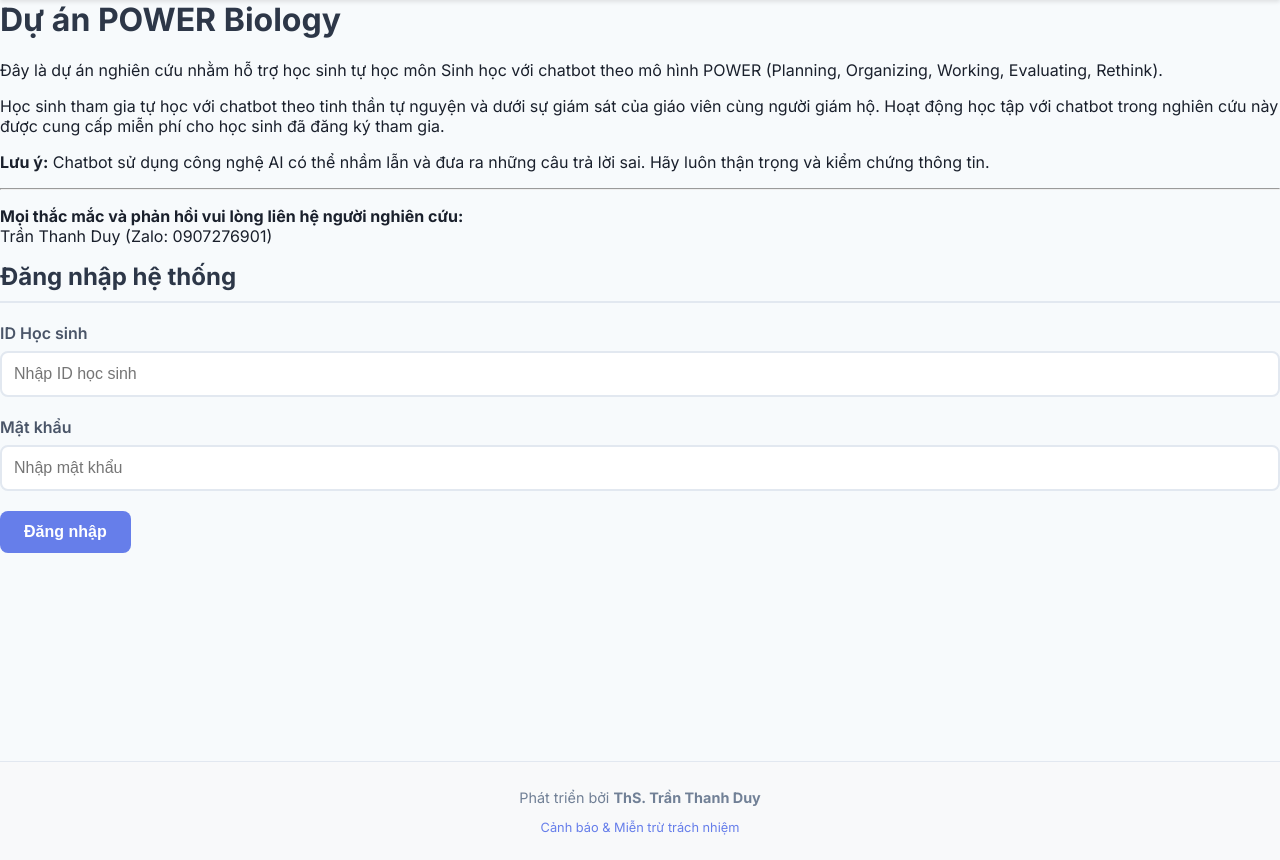
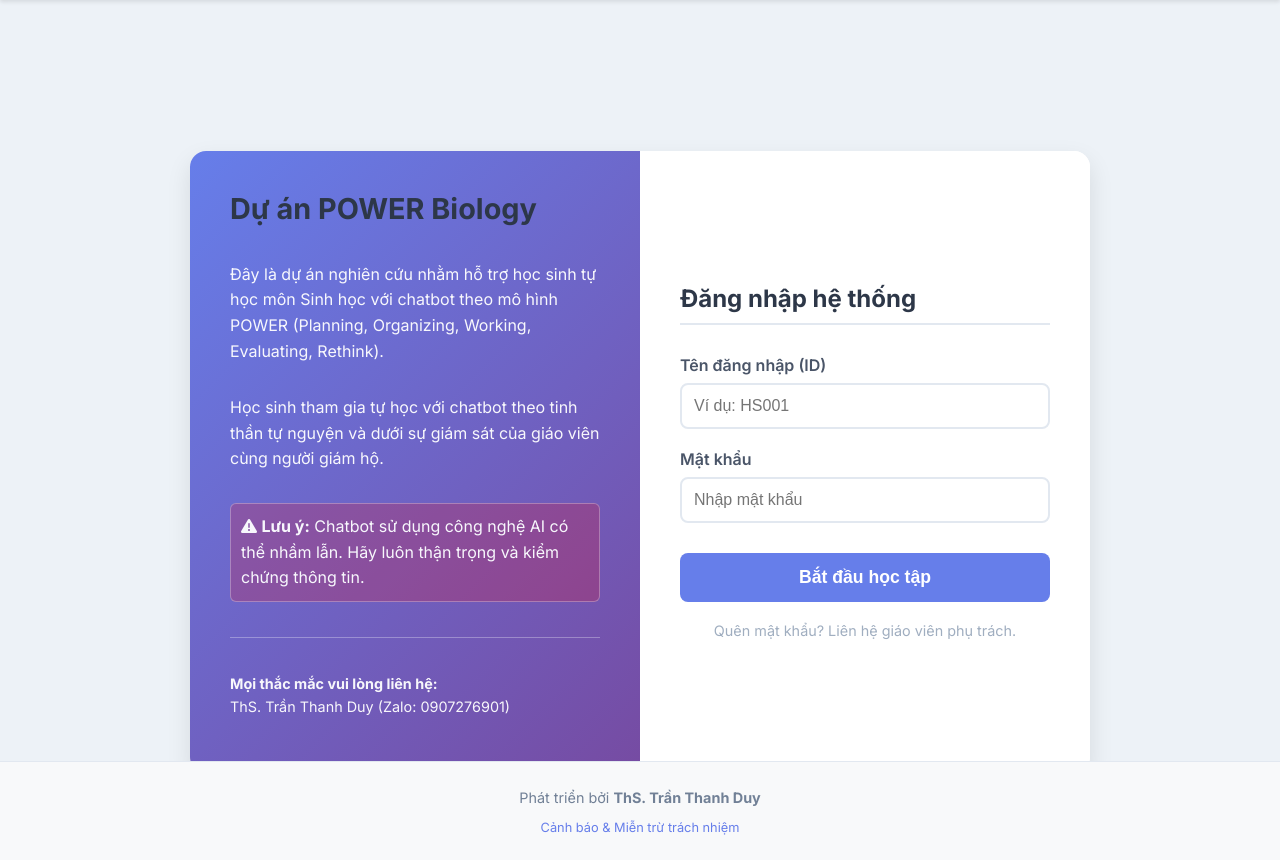
Before and after one commit to tranthanhduysph-coder/power-biology, a Flask app: page /login in a window 1280 px wide. Shown: the part 64-924 px from the top of the page. Run offline with Flask 3, Linux system fonts and the light colour scheme; some libraries are stand-ins or nearby versions.

Commit message:
Update login.html

```diff
--- a/app/templates/login.html
+++ b/app/templates/login.html
@@ -1,35 +1,143 @@
 {% extends "base.html" %}
-{% block title %}Đăng nhập - POWER Biology Chatbot{% endblock %}
 
 {% block content %}
+
+<style>
+    /* Căn giữa màn hình */
+    .login-wrapper {
+        display: flex;
+        justify-content: center;
+        align-items: center;
+        width: 100%;
+        min-height: 100vh;
+        padding: 20px;
+        background-color: #edf2f7; /* Màu nền xám nhẹ */
+    }
+
+    /* Khung chứa chính (Chia 2 cột) */
+    .login-container {
+        display: flex;
+        width: 100%;
+        max-width: 900px;
+        background: white;
+        border-radius: 16px;
+        overflow: hidden;
+        box-shadow: 0 10px 25px rgba(0,0,0,0.1);
+    }
+
+    /* Cột trái: Thông tin */
+    .login-info-panel {
+        flex: 1;
+        background: linear-gradient(135deg, #667eea 0%, #764ba2 100%); /* Màu tím chủ đạo */
+        color: white;
+        padding: 40px;
+        display: flex;
+        flex-direction: column;
+        justify-content: center;
+    }
+
+    .login-info-panel h1 { font-size: 1.8rem; font-weight: 700; margin-bottom: 20px; }
+    .login-info-panel p { font-size: 1rem; line-height: 1.6; margin-bottom: 15px; opacity: 0.95; }
+    .login-info-panel hr { border: 0; border-top: 1px solid rgba(255,255,255,0.3); margin: 20px 0; }
+    .warning-text { background: rgba(255, 0, 0, 0.2); padding: 10px; border-radius: 6px; border: 1px solid rgba(255,255,255,0.3); font-size: 0.9rem; }
+
+    /* Cột phải: Form đăng nhập */
+    .login-form-panel {
+        flex: 1;
+        padding: 40px;
+        background: white;
+        display: flex;
+        flex-direction: column;
+        justify-content: center;
+    }
+
+    .login-form-panel h2 { color: #2d3748; font-weight: 700; margin-bottom: 30px; font-size: 1.5rem; }
+
+    /* Style cho các ô nhập liệu (Input) - Chữ to rõ ràng */
+    .form-group { margin-bottom: 20px; }
+    .form-label { display: block; margin-bottom: 8px; font-weight: 600; color: #4a5568; font-size: 1rem; }
+
+    .form-control {
+        width: 100%;
+        padding: 14px; /* Tăng padding để ô to hơn */
+        font-size: 1.1rem; /* Chữ to hơn */
+        border: 2px solid #e2e8f0;
+        border-radius: 8px;
+        transition: all 0.2s;
+        outline: none;
+    }
+    .form-control:focus { border-color: #667eea; box-shadow: 0 0 0 3px rgba(102,126,234,0.1); }
+
+    /* Nút bấm */
+    .btn-primary {
+        width: 100%;
+        padding: 14px;
+        background-color: #667eea;
+        color: white;
+        border: none;
+        border-radius: 8px;
+        font-size: 1.1rem;
+        font-weight: 600;
+        cursor: pointer;
+        transition: 0.2s;
+        text-align: center;
+    }
+    .btn-primary:hover { background-color: #5a67d8; transform: translateY(-1px); }
+
+    /* Responsive: Trên điện thoại sẽ xếp dọc */
+    @media (max-width: 768px) {
+        .login-container { flex-direction: column; }
+        .login-info-panel { padding: 30px; }
+        .login-form-panel { padding: 30px; }
+    }
+</style>
+
+<div class="login-wrapper">
     <div class="login-container">
 
         <div class="login-info-panel">
             <h1 class="mb-4">Dự án POWER Biology</h1>
             <p>Đây là dự án nghiên cứu nhằm hỗ trợ học sinh tự học môn Sinh học với chatbot theo mô hình POWER (Planning, Organizing, Working, Evaluating, Rethink).</p>
-        <p>Học sinh tham gia tự học với chatbot theo tinh thần tự nguyện và dưới sự giám sát của giáo viên cùng người giám hộ. Hoạt động học tập với chatbot trong nghiên cứu này được cung cấp miễn phí cho học sinh đã đăng ký tham gia.</p>
-        <p class="warning-text"><strong>Lưu ý:</strong> Chatbot sử dụng công nghệ AI có thể nhầm lẫn và đưa ra những câu trả lời sai. Hãy luôn thận trọng và kiểm chứng thông tin.</p>
+            <p>Học sinh tham gia tự học với chatbot theo tinh thần tự nguyện và dưới sự giám sát của giáo viên cùng người giám hộ.</p>
+
+            <p class="warning-text">
+                <i class="fas fa-exclamation-triangle"></i> <strong>Lưu ý:</strong> Chatbot sử dụng công nghệ AI có thể nhầm lẫn. Hãy luôn thận trọng và kiểm chứng thông tin.
+            </p>
+
             <hr>
-        <p class="contact-info"><strong>Mọi thắc mắc và phản hồi vui lòng liên hệ người nghiên cứu:</strong><br>Trần Thanh Duy (Zalo: 0907276901)</p>
+            <p class="contact-info" style="font-size: 0.9rem;">
+                <strong>Mọi thắc mắc vui lòng liên hệ:</strong><br>
+                ThS. Trần Thanh Duy (Zalo: 0907276901)
+            </p>
         </div>
 
         <div class="login-form-panel">
-        <h2 class="text-center mb-4">Đăng nhập hệ thống</h2>
+            <h2 class="text-center">Đăng nhập hệ thống</h2>
+
             <form method="POST" action="{{ url_for('main.login') }}">
                 {{ form.hidden_tag() }}
-            <div class="form-group mb-3">
-                {{ form.username.label(class="form-label") }}
-                {{ form.username(class="form-control", placeholder="Nhập ID học sinh") }}
+
+                <div class="form-group">
+                    <label class="form-label">Tên đăng nhập (ID)</label>
+                    {{ form.username(class="form-control", placeholder="Ví dụ: HS001") }}
                 </div>
-            <div class="form-group mb-4">
-                {{ form.password.label(class="form-label") }}
+
+                <div class="form-group">
+                    <label class="form-label">Mật khẩu</label>
                     {{ form.password(class="form-control", placeholder="Nhập mật khẩu") }}
                 </div>
-            <div class="d-grid">
-                {{ form.submit(class="btn btn-primary btn-block") }}
+
+                <div class="d-grid" style="margin-top: 30px;">
+                    {{ form.submit(class="btn btn-primary btn-block", value="Bắt đầu học tập") }}
                 </div>
             </form>
+
+            <div style="text-align: center; margin-top: 20px; font-size: 0.9rem; color: #a0aec0;">
+                Quên mật khẩu? Liên hệ giáo viên phụ trách.
+            </div>
         </div>
 
     </div>
+</div>
+
 {% endblock %}
```
Lines whose indentation alone changed are shown as unchanged.
